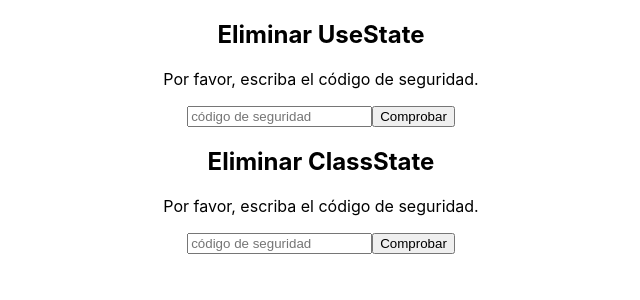
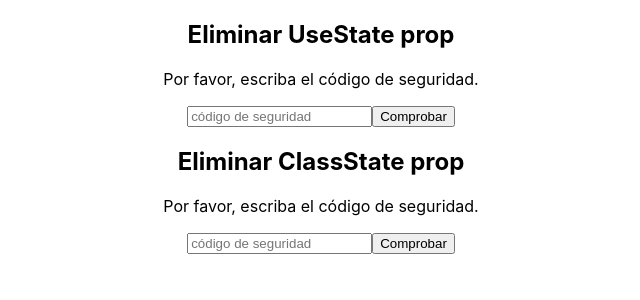
Before and after one commit to andy-mc/states_react, a React (Create React App) app: page / in a window 1280 px wide. Shown: the top 300 px of the page, without its empty margins (319-959 px from the left). Built offline with nearby package versions, Linux system fonts and the light colour scheme.

Commit message:
props use

```diff
--- a/src/App.js
+++ b/src/App.js
@@ -6,8 +6,8 @@ import './App.css';
 function App() {
   return (
     <div className="App">
-      <UseState />
-      <ClassState />
+      <UseState name="UseState prop" />
+      <ClassState name="ClassState prop" />
     </div>
   );
 }
--- a/src/ClassState.js
+++ b/src/ClassState.js
@@ -1,13 +1,26 @@
 import React from "react";
 
 class ClassState extends React.Component {
+  constructor(props) {
+    super(props);
+    this.state = {error: false}
+  }
+
   render() {
+    const {error} = this.state;
+    const {name} = this.props;
+
     return (
       <div>
-        <h2>Eliminar ClassState</h2>
+        <h2>Eliminar {name}</h2>
         <p>Por favor, escriba el código de seguridad.</p>
+        {error && (
+        <p>Error: el código es incorrecto.</p>
+        )}
         <input type='text' placeholder='código de seguridad'/>
-        <button>Comprobar</button>
+        <button onClick={() => {this.setState({error: !error})}}>
+          Comprobar
+        </button>
       </div>
     )
   }
--- a/src/UseState.js
+++ b/src/UseState.js
@@ -1,12 +1,19 @@
-import React from "react";
+import React, {useState} from "react";
 
-const UseState = () => {
+const UseState = ({name}) => {
+  const [error, setError] = useState(false);
+
   return (
     <div>
-      <h2>Eliminar UseState</h2>
+      <h2>Eliminar {name}</h2>
       <p>Por favor, escriba el código de seguridad.</p>
+      {error && (
+        <p>Error: el código es incorrecto.</p>
+      )}
       <input type='text' placeholder='código de seguridad'/>
-      <button>Comprobar</button>
+      <button onClick={() => {setError(!error)}}>
+        Comprobar
+      </button>
     </div>
   )
 }
```
